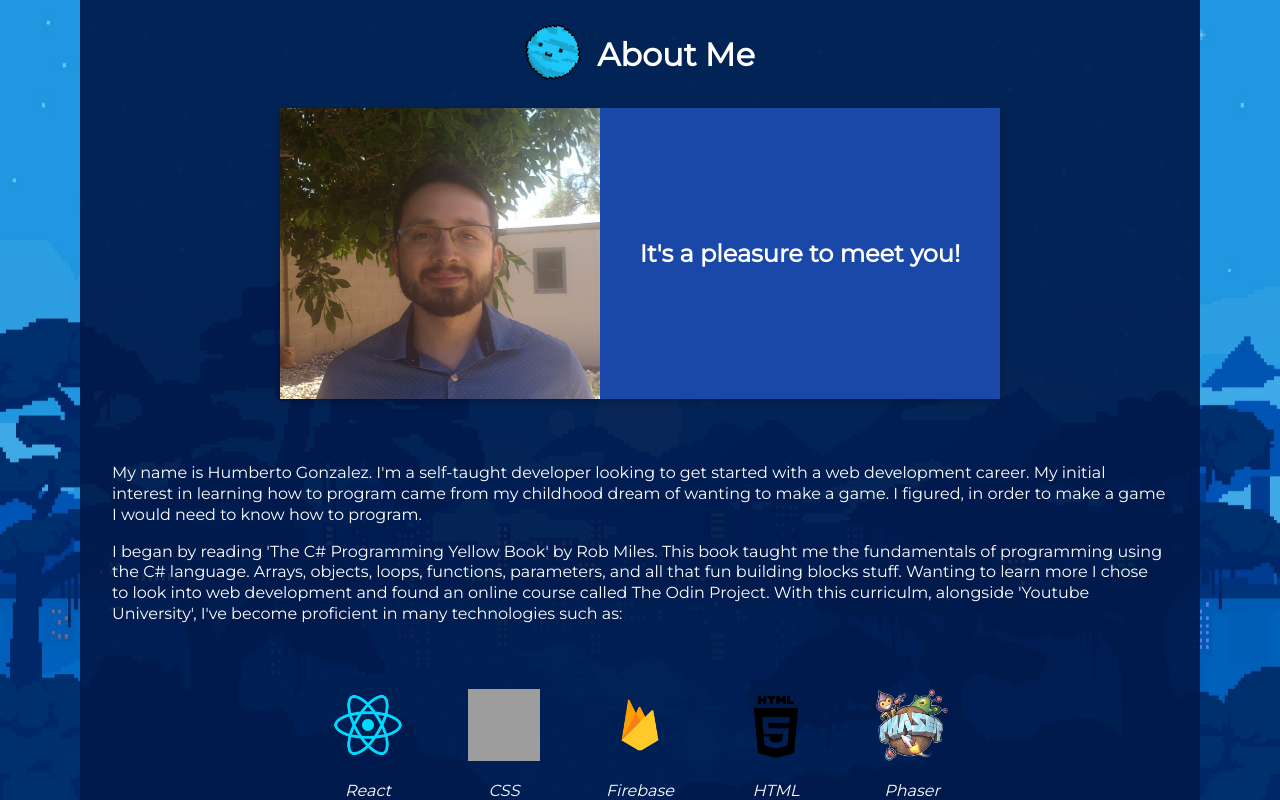
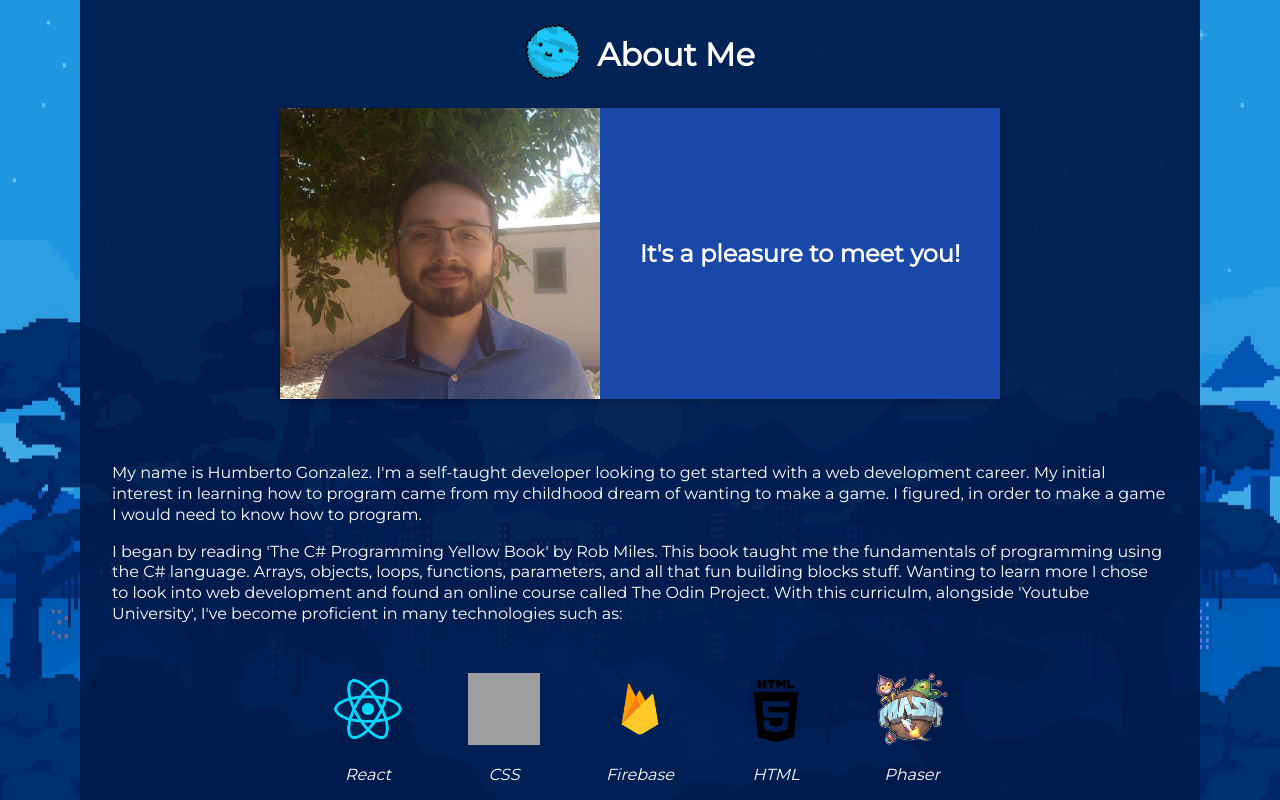
Before and after one commit to Yummy275/hg-portfolio, a React (Create React App) app: page / in a window 1280 px wide. Both pictures are taken after a click on the element "About Me". Shown: the top 800 px of the page. Built offline with nearby package versions, Linux system fonts and the light colour scheme; grey boxes are pictures that could not be loaded.

Commit message:
installed react-intersection-observer with npm

```diff
--- /dev/null
+++ b/src/components/AboutTechIcon.js
@@ -0,0 +1,41 @@
+import React from 'react';
+import styled from 'styled-components';
+
+const IconContainer = styled.div`
+    text-align: center;
+    padding: 1rem;
+`;
+
+const Icon = styled.img`
+    height: 3.2rem;
+    width: 3.2rem;
+
+    @media (min-width: 640px) {
+        height: 4rem;
+        width: 4rem;
+        margin: 1rem;
+    }
+    @media (min-width: 1024px) {
+        height: 4.5rem;
+        width: 4.5rem;
+    }
+    :hover {
+        transform: scale(1.2);
+    }
+`;
+
+const IconName = styled.p`
+    color: white;
+    font-style: italic;
+`;
+
+const AboutTechIcon = ({ name, icon }) => {
+    return (
+        <IconContainer>
+            <Icon src={icon} alt={name}></Icon>
+            <IconName>{name}</IconName>
+        </IconContainer>
+    );
+};
+
+export default AboutTechIcon;
--- a/src/components/AboutTechIcons.js
+++ b/src/components/AboutTechIcons.js
@@ -1,10 +1,11 @@
 import React from 'react';
-import styled, { keyframes } from 'styled-components';
+import styled from 'styled-components';
+import TechIcon from './AboutTechIcon';
 import techIcons from '../util/aboutTechIcons';
 
 const IconsContainer = styled.div`
     width: 90%;
-    margin: 2rem auto;
+    margin: 1rem auto 2rem auto;
     max-width: 47rem;
     display: flex;
     flex-wrap: wrap;
@@ -12,41 +13,14 @@ const IconsContainer = styled.div`
     justify-content: center;
 `;
 
-const IconContainer = styled.div`
-    text-align: center;
-    padding: 1rem;
-`;
-
-const Icon = styled.img`
-    height: 3.2rem;
-    width: 3.2rem;
-
-    @media (min-width: 640px) {
-        height: 4rem;
-        width: 4rem;
-        margin: 1rem;
-    }
-    @media (min-width: 1024px) {
-        height: 4.5rem;
-        width: 4.5rem;
-    }
-    :hover {
-        transform: scale(1.2);
-    }
-`;
-
-const IconName = styled.p`
-    color: white;
-    font-style: italic;
-`;
-
 const icons = [];
 Object.values(techIcons).forEach((techIcon) =>
     icons.push(
-        <IconContainer key={techIcon.name}>
-            <Icon src={techIcon.icon} alt={techIcon.name}></Icon>
-            <IconName>{techIcon.name}</IconName>
-        </IconContainer>
+        <TechIcon
+            key={techIcon.name}
+            name={techIcon.name}
+            icon={techIcon.icon}
+        ></TechIcon>
     )
 );
 
```
